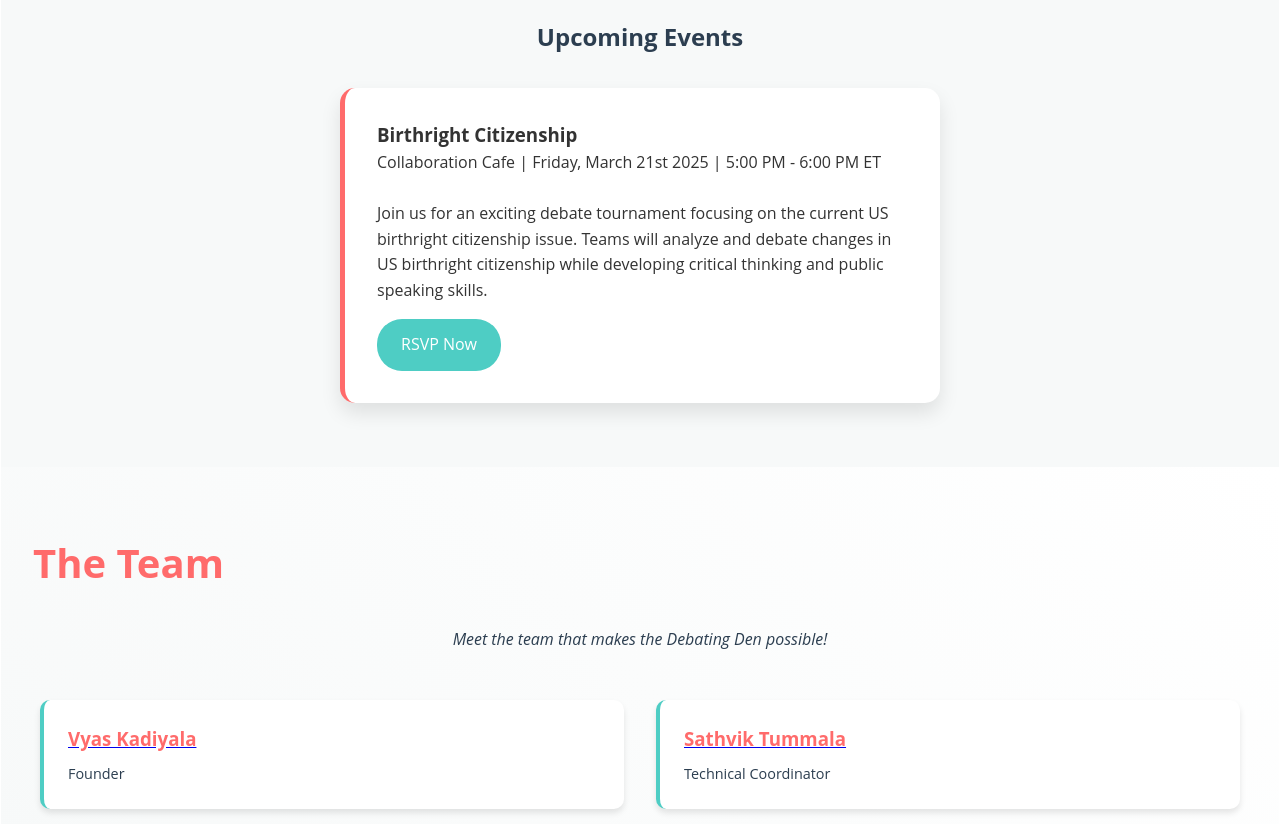
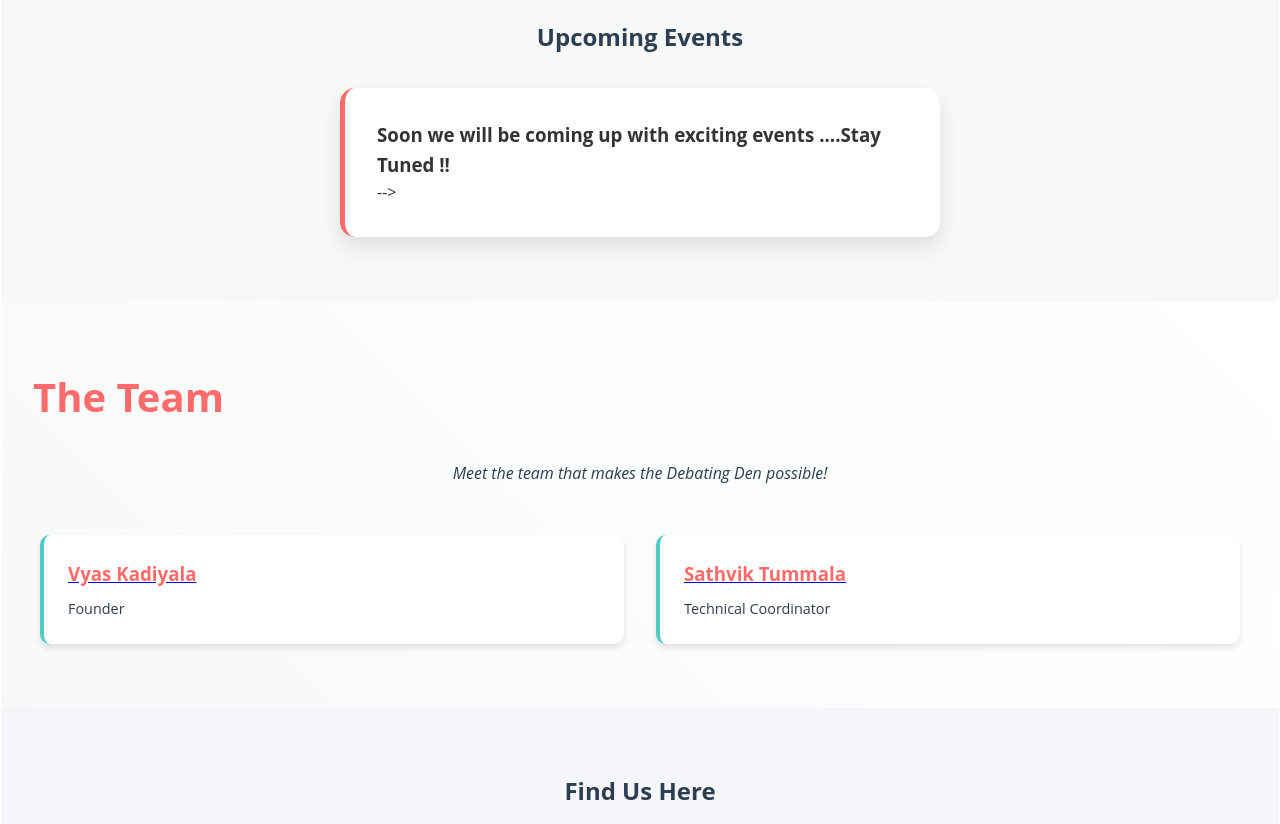
Before and after one commit to debatingden/debatingden.github.io, a plain HTML site: page index.html in a window 1280 px wide. Shown: the part 1160-1984 px from the top of the page. Drawn offline with Linux system fonts and the light colour scheme.

Commit message:
Update index.html

```diff
--- a/index.html
+++ b/index.html
@@ -45,7 +45,7 @@ Recommended file structure:
             </div>
             <div class="menu-items">
                 <a href="#about">About Us</a>
-                <a href="#events">RSVP</a>
+<!--                 <a href="#events">RSVP</a> -->
                 <a href="#team">Our Team</a>
                 <a href="#location">Location</a>
                 <a href="#contact">Contact Us</a>
@@ -88,12 +88,12 @@ Recommended file structure:
     <section id="events" class="events">
         <h2>Upcoming Events</h2>
         <div class="event-card">
-            <h3>Birthright Citizenship</h3>
-            <p class="event-datetime">Collaboration Cafe | Friday, March 21st 2025 | 5:00 PM - 6:00 PM ET</p>
+            <h3>Soon we will be coming up with exciting events ....Stay Tuned !!</h3>
+<!--             <p class="event-datetime">Collaboration Cafe | Friday, March 21st 2025 | 5:00 PM - 6:00 PM ET</p>
             <br
             <p class="event-description">Join us for an exciting debate tournament focusing on the current US birthright citizenship issue. Teams will analyze and debate changes in US birthright citizenship while developing critical thinking and public speaking skills.</p>
             <!-- <p class="event-details">Open to all experience levels. Training sessions available before the event. Refreshments will be provided.</p> -->
-            <a href="https://forms.gle/VPYHf7Xd9fVs1xgp6" class="rsvp-button">RSVP Now</a>
+<!--             <a href="https://forms.gle/VPYHf7Xd9fVs1xgp6" class="rsvp-button">RSVP Now</a> --> -->
         </div>
     </section>
     <!-- Team Section -->
```
